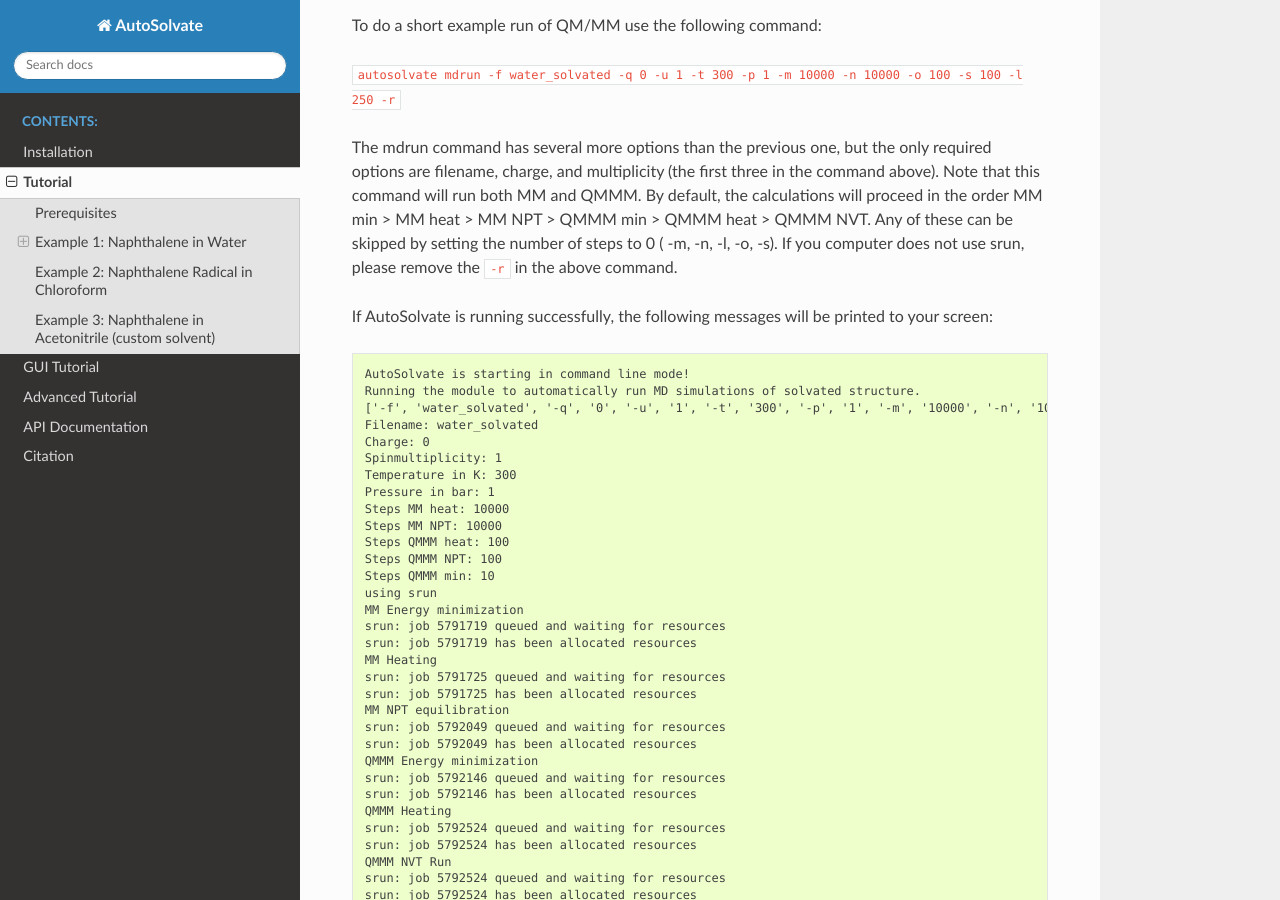
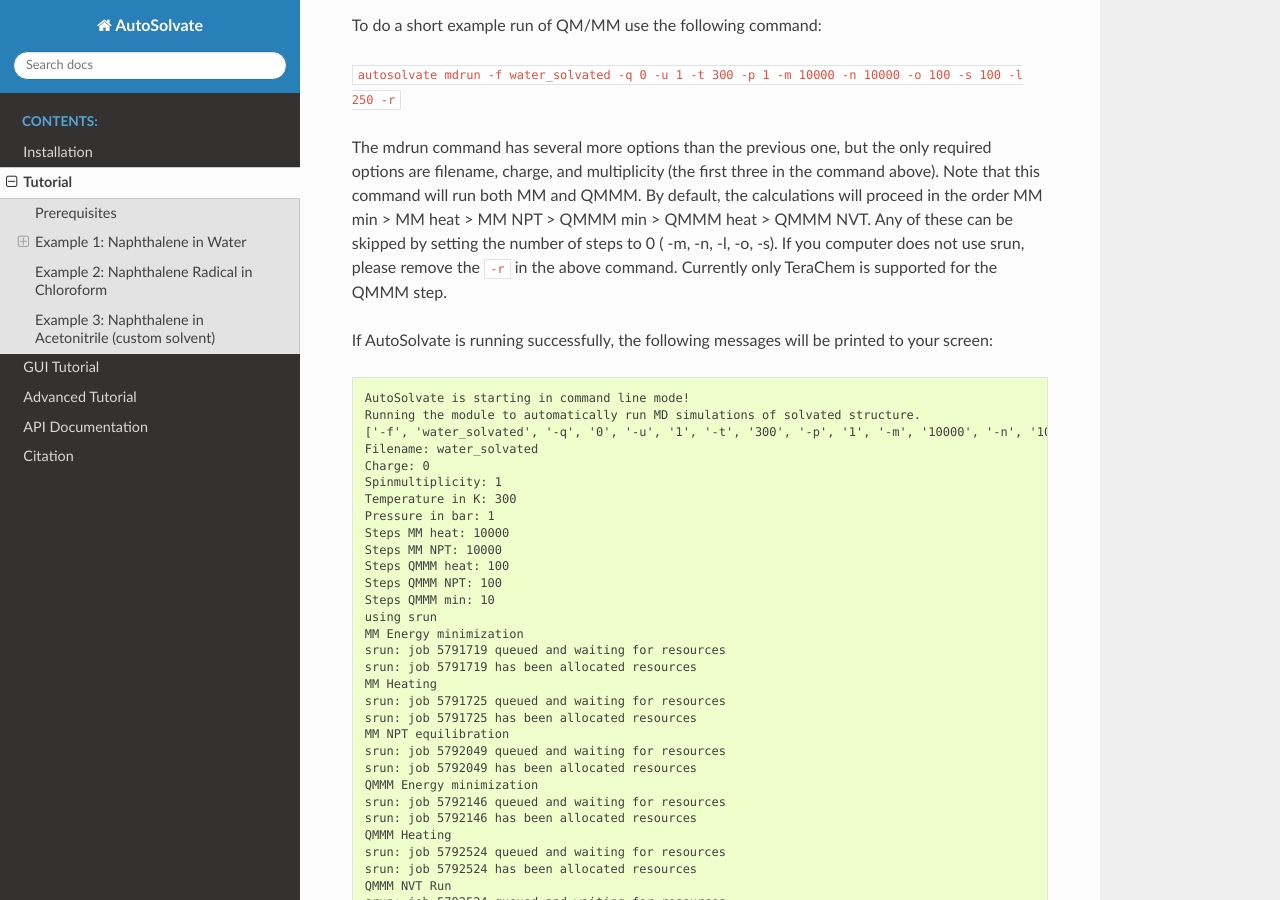
Before and after one commit to Liu-group/AutoSolvate, a Sphinx documentation site: the page built from docs/tutorial.rst, in a window 1280 px wide and 900 px high, scrolled down 4825 px. Built offline with Sphinx 7.4.7 and the Read the Docs theme 2.0.0, drawn with Linux system fonts in a browser that asks for light colours; the version number could not be read and is left out.

Commit message:
note QMMM

```diff
--- a/docs/tutorial.rst
+++ b/docs/tutorial.rst
@@ -191,7 +191,7 @@
 
 ``autosolvate mdrun -f water_solvated -q 0 -u 1 -t 300 -p 1 -m 10000 -n 10000 -o 100 -s 100 -l 250 -r``
 
-The mdrun command has several more options than the previous one, but the only required options are filename, charge, and multiplicity (the first three in the command above). Note that this command will run both MM and QMMM. By default, the calculations will proceed in the order MM min > MM heat > MM NPT > QMMM min > QMMM heat > QMMM NVT. Any of these can be skipped by setting the number of steps to 0 ( -m, -n, -l, -o, -s). If you computer does not use srun, please remove the ``-r`` in the above command.
+The mdrun command has several more options than the previous one, but the only required options are filename, charge, and multiplicity (the first three in the command above). Note that this command will run both MM and QMMM. By default, the calculations will proceed in the order MM min > MM heat > MM NPT > QMMM min > QMMM heat > QMMM NVT. Any of these can be skipped by setting the number of steps to 0 ( -m, -n, -l, -o, -s). If you computer does not use srun, please remove the ``-r`` in the above command. Currently only TeraChem is supported for the QMMM step.
 
 If AutoSolvate is running successfully, the following messages will be printed to your screen::
 
```
